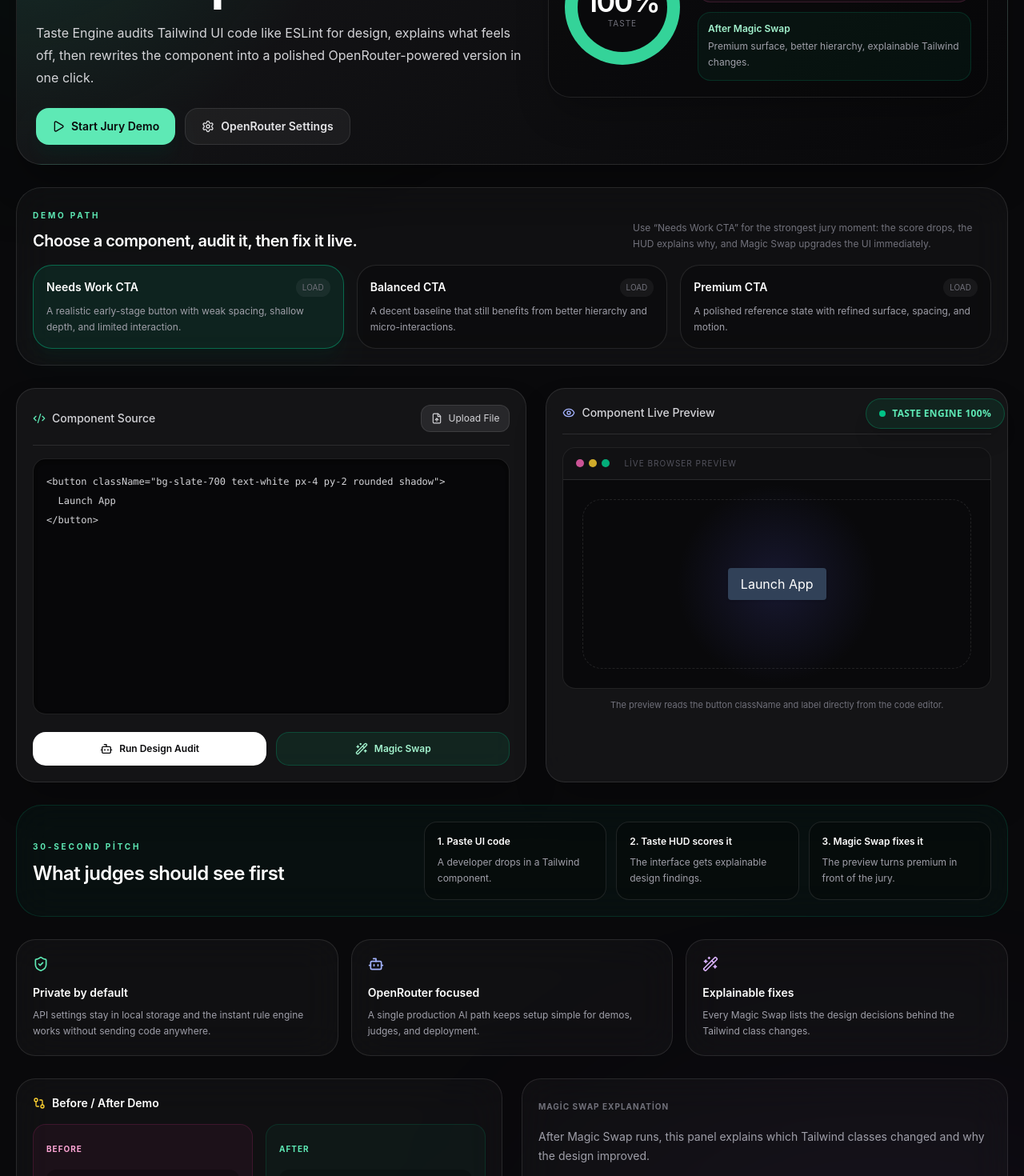
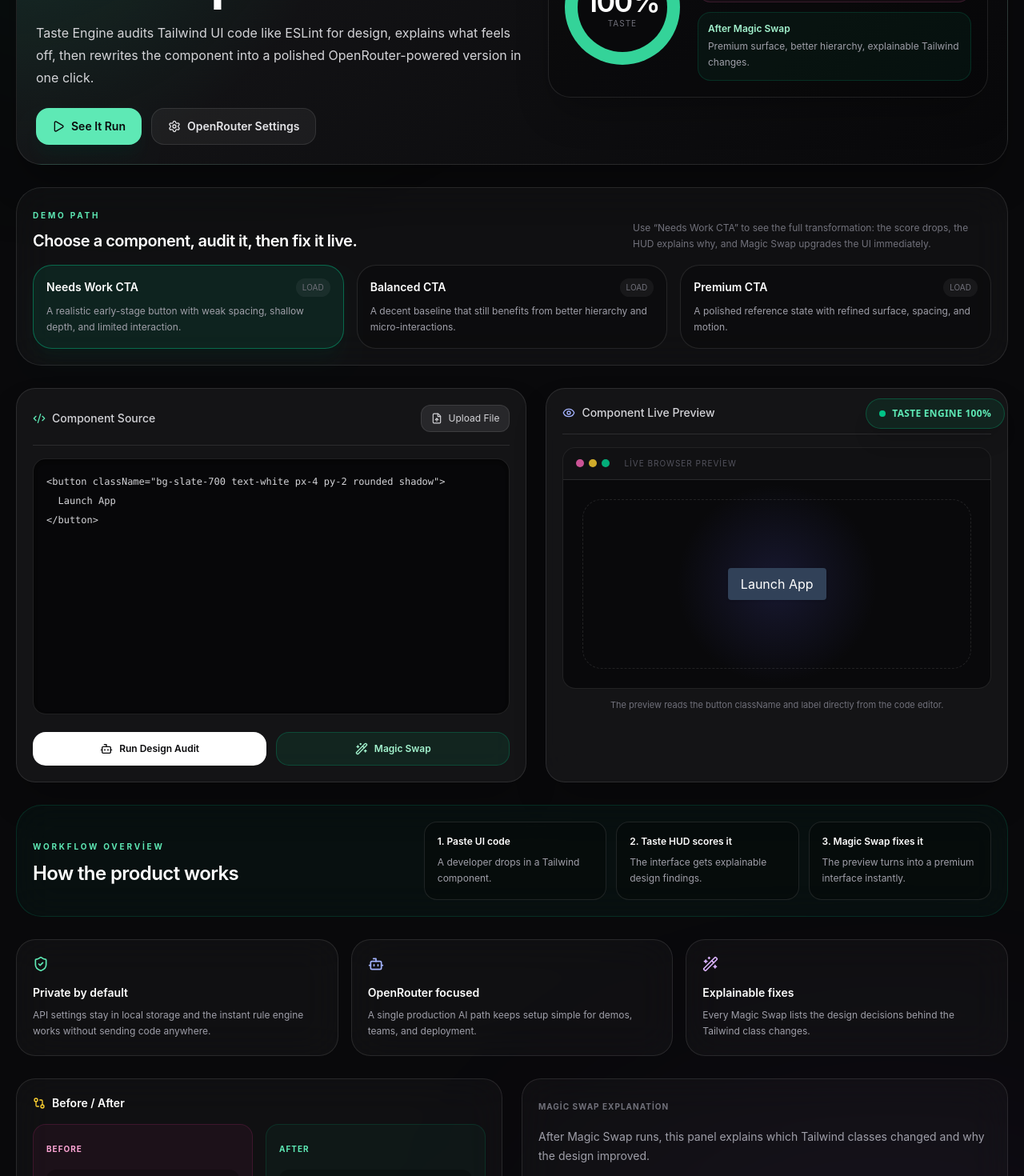
Before and after one commit to kdorukdemirtas-star/Taste, a React (Vite) app: page / in a window 1280 px wide. Shown: the part 240-1710 px from the top of the page at 80% size. Built offline with nearby package versions, Linux system fonts and the light colour scheme.

Commit message:
Remove presentation-only wording from app
Co-authored-by: kdorukdemirtas-star <kdorukdemirtas-star@users.noreply.github.com>

```diff
--- a/src/App.tsx
+++ b/src/App.tsx
@@ -152,7 +152,7 @@ export default function App() {
 
   const handleMagicFix = () => runMagicFix();
 
-  const runJuryDemo = async () => {
+  const runProductDemo = async () => {
     setIsDemoRunning(true);
     const demoCode = demoPresets[0].code;
     setCode(demoCode);
@@ -187,8 +187,8 @@ export default function App() {
                 Taste Engine audits Tailwind UI code like ESLint for design, explains what feels off, then rewrites the component into a polished OpenRouter-powered version in one click.
               </p>
               <div className="mt-6 flex flex-col gap-3 sm:flex-row">
-                <button onClick={runJuryDemo} disabled={isDemoRunning} className="inline-flex items-center justify-center gap-2 rounded-2xl bg-emerald-300 px-5 py-3 text-sm font-semibold text-zinc-950 shadow-xl shadow-emerald-950/30 transition hover:bg-emerald-200 disabled:cursor-wait disabled:bg-zinc-700 disabled:text-zinc-400">
-                  <Play className="h-4 w-4" /> {isDemoRunning ? 'Running Jury Demo...' : 'Start Jury Demo'}
+                <button onClick={runProductDemo} disabled={isDemoRunning} className="inline-flex items-center justify-center gap-2 rounded-2xl bg-emerald-300 px-5 py-3 text-sm font-semibold text-zinc-950 shadow-xl shadow-emerald-950/30 transition hover:bg-emerald-200 disabled:cursor-wait disabled:bg-zinc-700 disabled:text-zinc-400">
+                  <Play className="h-4 w-4" /> {isDemoRunning ? 'Running Demo...' : 'See It Run'}
                 </button>
                 <button onClick={() => setShowSettings(true)} className="inline-flex items-center justify-center gap-2 rounded-2xl border border-white/10 bg-white/5 px-5 py-3 text-sm font-semibold text-zinc-200 transition hover:border-white/25 hover:text-white">
                   <Settings className="h-4 w-4" /> OpenRouter Settings
@@ -231,7 +231,7 @@ export default function App() {
               <span className="text-[10px] font-bold uppercase tracking-[0.28em] text-emerald-300">Demo path</span>
               <h2 className="mt-2 text-xl font-semibold tracking-tight text-white">Choose a component, audit it, then fix it live.</h2>
             </div>
-            <p className="max-w-md text-xs leading-5 text-zinc-500">Use “Needs Work CTA” for the strongest jury moment: the score drops, the HUD explains why, and Magic Swap upgrades the UI immediately.</p>
+            <p className="max-w-md text-xs leading-5 text-zinc-500">Use “Needs Work CTA” to see the full transformation: the score drops, the HUD explains why, and Magic Swap upgrades the UI immediately.</p>
           </div>
           <div aria-label="Demo presets" className="grid gap-4 md:grid-cols-3">
           {demoPresets.map((preset) => (
@@ -299,8 +299,8 @@ export default function App() {
         <section className="rounded-[2rem] border border-emerald-400/15 bg-emerald-400/[0.04] p-5 backdrop-blur-xl">
           <div className="grid gap-4 lg:grid-cols-[0.8fr_1.2fr] lg:items-center">
             <div>
-              <span className="text-[10px] font-bold uppercase tracking-[0.28em] text-emerald-300">30-second pitch</span>
-              <h2 className="mt-2 text-2xl font-semibold tracking-tight text-white">What judges should see first</h2>
+              <span className="text-[10px] font-bold uppercase tracking-[0.28em] text-emerald-300">Workflow overview</span>
+              <h2 className="mt-2 text-2xl font-semibold tracking-tight text-white">How the product works</h2>
             </div>
             <div className="grid gap-3 sm:grid-cols-3">
               <div className="rounded-2xl border border-white/10 bg-black/25 p-4">
@@ -313,7 +313,7 @@ export default function App() {
               </div>
               <div className="rounded-2xl border border-white/10 bg-black/25 p-4">
                 <div className="text-xs font-semibold text-white">3. Magic Swap fixes it</div>
-                <p className="mt-2 text-xs leading-5 text-zinc-400">The preview turns premium in front of the jury.</p>
+                <p className="mt-2 text-xs leading-5 text-zinc-400">The preview turns into a premium interface instantly.</p>
               </div>
             </div>
           </div>
@@ -328,7 +328,7 @@ export default function App() {
           <div className="rounded-3xl border border-white/10 bg-white/[0.03] p-5 backdrop-blur-xl">
             <Bot className="h-5 w-5 text-indigo-300" />
             <h3 className="mt-4 text-sm font-semibold text-white">OpenRouter focused</h3>
-            <p className="mt-2 text-xs leading-5 text-zinc-400">A single production AI path keeps setup simple for demos, judges, and deployment.</p>
+            <p className="mt-2 text-xs leading-5 text-zinc-400">A single production AI path keeps setup simple for demos, teams, and deployment.</p>
           </div>
           <div className="rounded-3xl border border-white/10 bg-white/[0.03] p-5 backdrop-blur-xl">
             <Wand2 className="h-5 w-5 text-purple-300" />
@@ -340,7 +340,7 @@ export default function App() {
         <section className="grid gap-6 lg:grid-cols-2">
           <div className="rounded-3xl border border-white/10 bg-white/[0.03] p-5 backdrop-blur-xl">
             <div className="mb-4 flex items-center gap-2 text-sm font-semibold text-white">
-              <GitCompare className="h-4 w-4 text-amber-300" /> Before / After Demo
+              <GitCompare className="h-4 w-4 text-amber-300" /> Before / After
             </div>
             <div className="grid gap-4 sm:grid-cols-2">
               <div className="rounded-2xl border border-pink-500/15 bg-pink-500/5 p-4">
```
Also changed, not shown: 1 other file (tests, documents, lock files or other folders).
